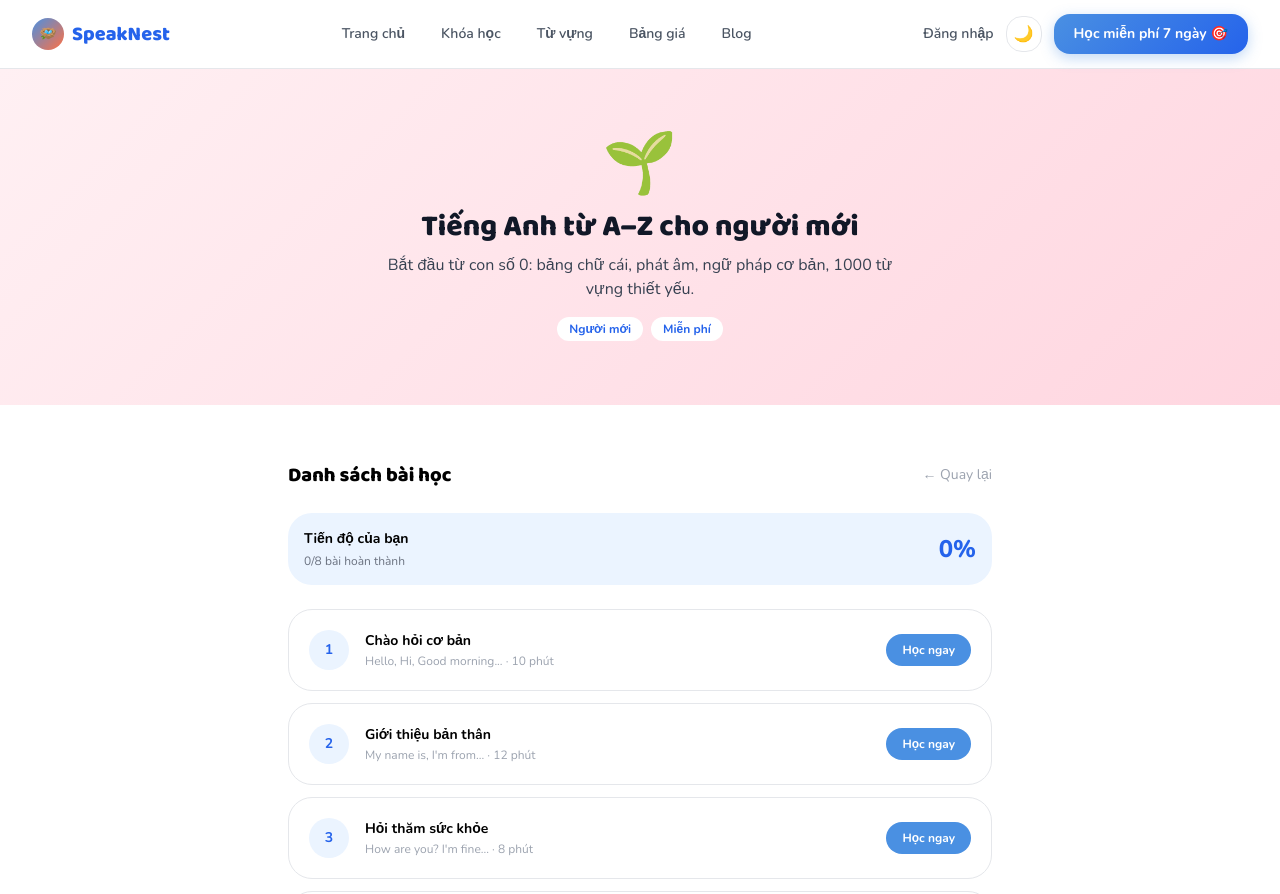
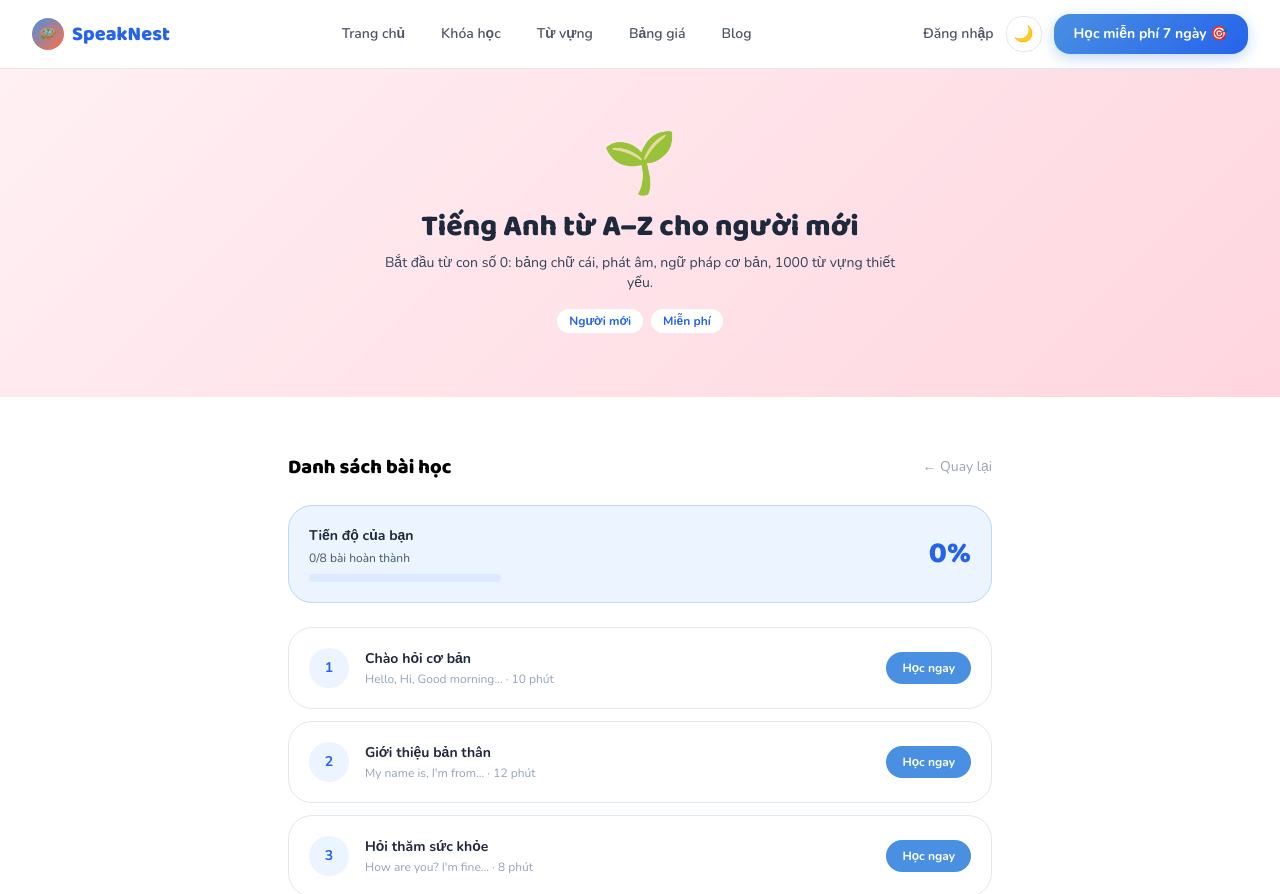
Before and after one commit to NguyeQuanHuy/speaknest, a Next.js app: page /courses/absolute-beginner in a window 1280 px wide. Shown: the top 894 px of the page. Built offline with nearby package versions, Linux system fonts and the light colour scheme; no server answers.

Commit message:
fix: course detail page complete rewrite

```diff
--- a/app/courses/[id]/page.tsx
+++ b/app/courses/[id]/page.tsx
@@ -2,7 +2,6 @@
 import { useParams, useRouter } from "next/navigation"
 import { COURSES } from "@/lib/data"
 import Link from "next/link"
-import { addXP } from "@/lib/streak"
 import { useState } from "react"
 
 const LESSONS = [
@@ -25,6 +24,7 @@ const [done, setDone] = useState<number[]>(() => {
     const saved = localStorage.getItem(`done_${id}`)
     return saved ? JSON.parse(saved) : []
   })
+
   if (!course) return (
     <div className="min-h-screen flex items-center justify-center">
       <div className="text-center">
@@ -40,21 +40,29 @@ const handleLesson = (lessonId: number, isFree: boolean) => {
     router.push(`/courses/${id}/${lessonId}`)
   }
 
+  const pct = Math.round(done.length / LESSONS.length * 100)
+
   return (
     <>
-      {/* Header */}
+      {/* Banner */}
       <div className="py-16 px-8 text-center" style={{ background: course.banner_gradient }}>
         <div className="text-6xl mb-4">{course.thumbnail_emoji}</div>
-        <h1 className="font-head text-3xl font-extrabold mb-2 text-gray-900">{course.title}</h1>
-        <p className="text-gray-700 max-w-lg mx-auto mb-4">{course.description}</p>
+        <h1 className="font-head text-3xl font-extrabold mb-2" style={{ color: "#1E293B" }}>
+          {course.title}
+        </h1>
+        <p className="max-w-lg mx-auto mb-4 text-sm" style={{ color: "#334155" }}>
+          {course.description}
+        </p>
         <div className="flex gap-2 justify-center flex-wrap">
           {course.tags.map(t => (
-            <span key={t} className="bg-white text-[#2563EB] text-xs font-bold px-3 py-1 rounded-full">{t}</span>
+            <span key={t} className="bg-white text-xs font-bold px-3 py-1 rounded-full" style={{ color: "#2563EB" }}>
+              {t}
+            </span>
           ))}
         </div>
       </div>
 
-      {/* Lessons */}
+      {/* Content */}
       <div className="max-w-3xl mx-auto px-8 py-14">
         <div className="flex items-center justify-between mb-6">
           <h2 className="font-head text-xl font-extrabold">Danh sách bài học</h2>
@@ -62,37 +70,59 @@ const handleLesson = (lessonId: number, isFree: boolean) => {
         </div>
 
         {/* Progress */}
-        <div className="bg-[#EBF4FF] rounded-2xl p-4 mb-6 flex items-center justify-between">
+        <div className="rounded-2xl p-5 mb-6 flex items-center justify-between border" style={{ background: "#EBF4FF", borderColor: "#B8D9F8" }}>
           <div>
-            <div className="font-bold text-sm mb-1">Tiến độ của bạn</div>
-            <div className="text-xs text-gray-500">{done.length}/{LESSONS.length} bài hoàn thành</div>
+            <div className="font-bold text-sm mb-1" style={{ color: "#1E293B" }}>Tiến độ của bạn</div>
+            <div className="text-xs mb-2" style={{ color: "#475569" }}>{done.length}/{LESSONS.length} bài hoàn thành</div>
+            <div className="w-48 h-2 rounded-full overflow-hidden" style={{ background: "#DBEAFE" }}>
+              <div className="h-full rounded-full transition-all duration-500"
+                style={{ width: `${pct}%`, background: "linear-gradient(90deg,#4A90E2,#2563EB)" }} />
             </div>
-          <div className="text-2xl font-extrabold text-[#2563EB]">{Math.round(done.length/LESSONS.length*100)}%</div>
+          </div>
+          <div className="font-head text-3xl font-extrabold" style={{ color: "#2563EB" }}>{pct}%</div>
         </div>
 
+        {/* Lessons */}
         <div className="flex flex-col gap-3">
           {LESSONS.map((lesson, i) => (
             <div key={lesson.id}
-              className={`bg-white rounded-2xl p-5 border flex items-center gap-4 transition-all hover:shadow-md
-                ${done.includes(lesson.id) ? "border-green-200 bg-green-50" : "border-gray-200"}`}>
-              <div className={`w-10 h-10 rounded-full flex items-center justify-center font-bold text-sm flex-shrink-0
-                ${done.includes(lesson.id) ? "bg-green-500 text-white" : "bg-[#EBF4FF] text-[#2563EB]"}`}>
+              className="rounded-2xl p-5 border flex items-center gap-4 transition-all hover:shadow-md"
+              style={{
+                background: done.includes(lesson.id) ? "#F0FFF4" : "white",
+                borderColor: done.includes(lesson.id) ? "#BBF7D0" : "#E2E8F0"
+              }}>
+              {/* Number */}
+              <div className="w-10 h-10 rounded-full flex items-center justify-center font-bold text-sm flex-shrink-0"
+                style={{
+                  background: done.includes(lesson.id) ? "#22C55E" : "#EBF4FF",
+                  color: done.includes(lesson.id) ? "white" : "#2563EB"
+                }}>
                 {done.includes(lesson.id) ? "✓" : i + 1}
               </div>
+
+              {/* Info */}
               <div className="flex-1">
-                <div className="font-bold text-sm mb-0.5">{lesson.title}</div>
-                <div className="text-xs text-gray-400">{lesson.desc} · {lesson.duration}</div>
+                <div className="font-bold text-sm mb-0.5" style={{ color: "#1E293B" }}>{lesson.title}</div>
+                <div className="text-xs" style={{ color: "#94A3B8" }}>{lesson.desc} · {lesson.duration}</div>
               </div>
+
+              {/* Pro badge */}
               {!lesson.free && (
-                <span className="text-xs bg-yellow-100 text-yellow-700 font-bold px-2 py-1 rounded-full">Pro</span>
+                <span className="text-xs font-bold px-2 py-1 rounded-full"
+                  style={{ background: "#FEF3C7", color: "#92400E" }}>Pro</span>
               )}
+
+              {/* Button */}
               <button onClick={() => handleLesson(lesson.id, lesson.free)}
-                className={`text-xs font-bold px-4 py-2 rounded-xl cursor-pointer border-none transition-all
-               ${done.includes(lesson.id)
-                    ? "bg-green-100 text-green-700"
-                    : lesson.free
-                    ? "bg-[#4A90E2] text-white hover:bg-[#2563EB]"
-                    : "bg-yellow-400 text-yellow-900 hover:bg-yellow-500"}`}>
+                className="text-xs font-bold px-4 py-2 rounded-xl cursor-pointer border-none transition-all"
+                style={{
+                  background: done.includes(lesson.id)
+                    ? "#DCFCE7" : lesson.free
+                    ? "#4A90E2" : "#FCD34D",
+                  color: done.includes(lesson.id)
+                    ? "#166534" : lesson.free
+                    ? "white" : "#78350F"
+                }}>
                 {done.includes(lesson.id) ? "✅ Xong" : lesson.free ? "Học ngay" : "🔒 Pro"}
               </button>
             </div>
```
Lines whose indentation alone changed are shown as unchanged.
